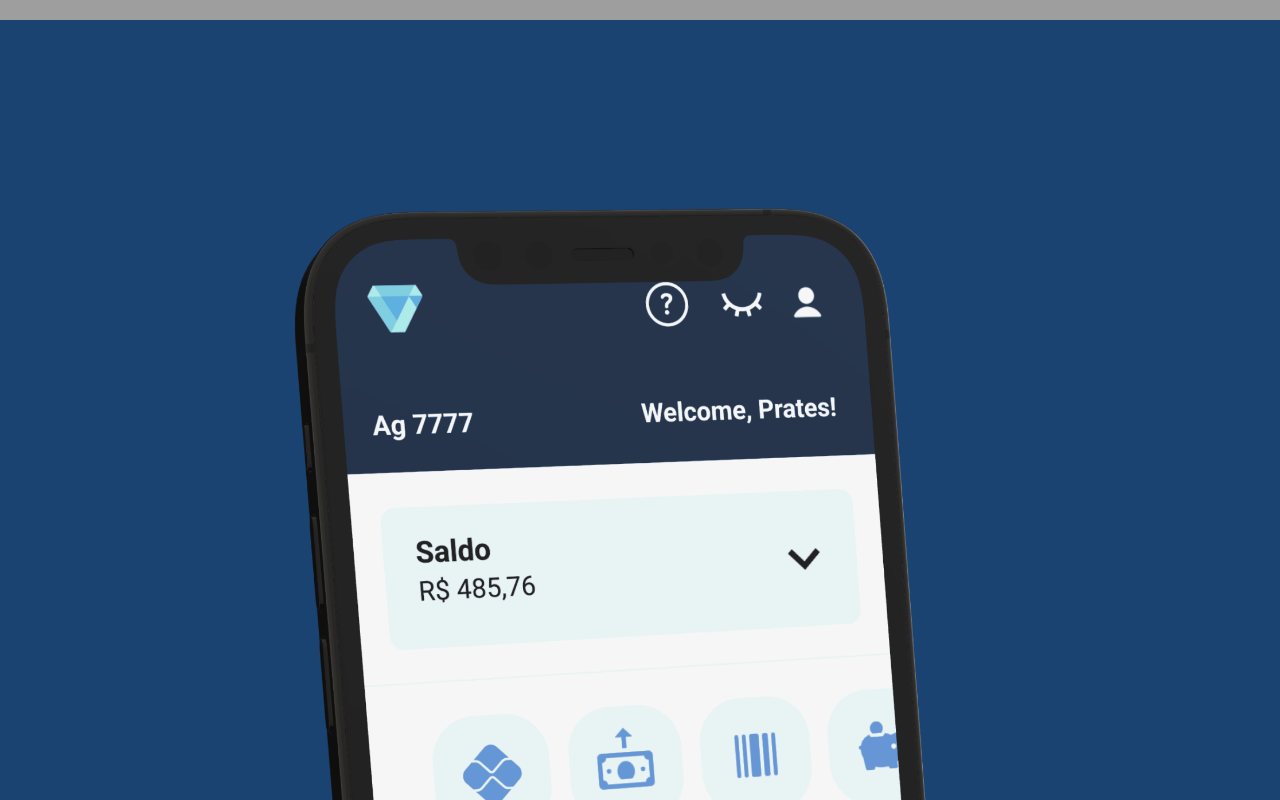
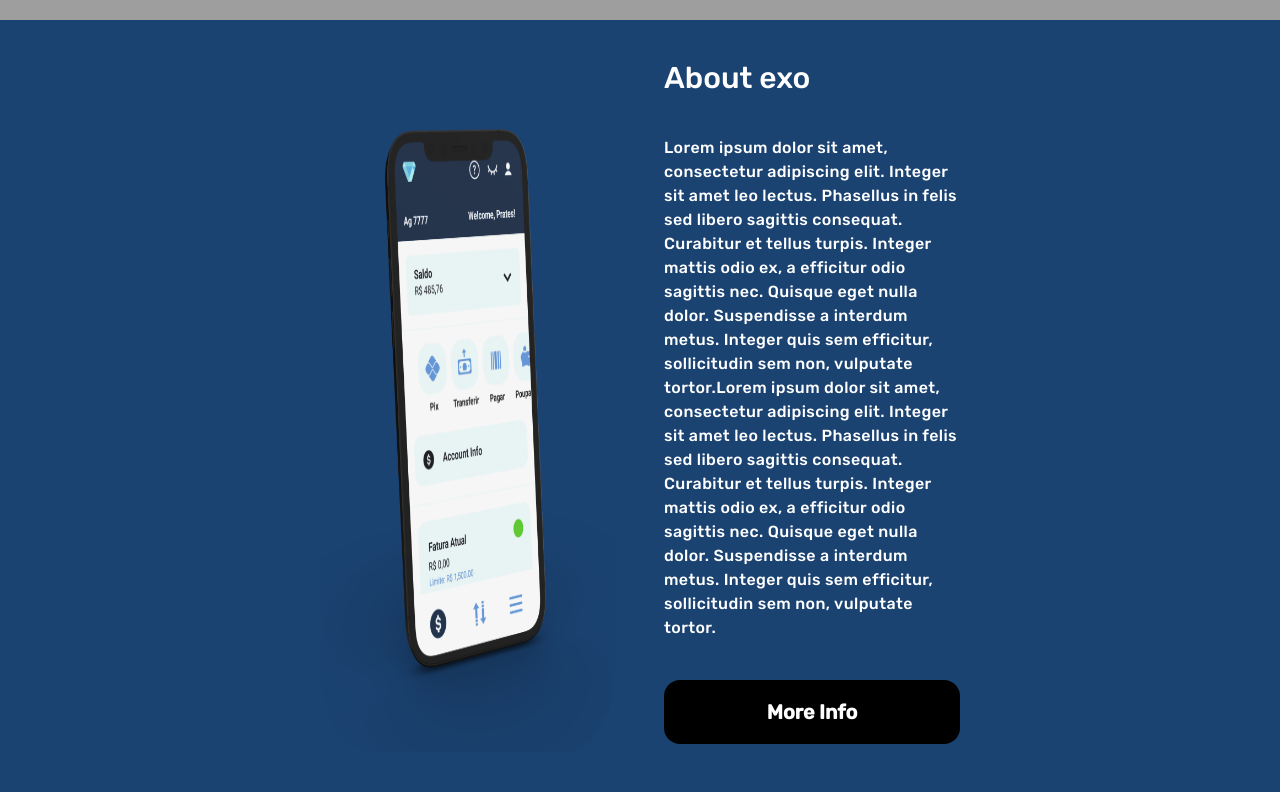
Before and after one commit to vinicius-prates/sandbox, a React (Vite) app: page / in a window 1280 px wide. Shown: the part 780-1580 px from the top of the page. Built offline with nearby package versions, Linux system fonts and the light colour scheme; grey boxes are pictures that could not be loaded.

Commit message:
div aboutExo done

```diff
--- a/src/components/AboutExo.jsx
+++ b/src/components/AboutExo.jsx
@@ -5,17 +5,20 @@ import Phone from '../assets/celular.png'
 export const AboutExo = () => {
     return(
         <>
-        <div className="bg-[#1B4372] bg-cover h-full flex flex-col p-6 gap-12">
-            <div className="w-full">
-                <img src={Phone} className="w-[100%] "></img>
+        <div className="bg-[#1B4372] bg-cover h-full flex flex-col p-6 gap-12 lg:flex-row lg:space-content-evenly lg:py-10 lg:px-[20rem] ">
+            <div className="w-full lg:w-[50%]">
+                <img src={Phone} className="w-[100%] h-full  lg:w-[100%]"></img>
             </div>
-            <div className=" flex flex-col gap-10">
+            <div className=" flex flex-col gap-10 lg:w-[50%] justify-center">
                 <h1  className="text-white text-3xl">About exo</h1>
-                <p className="text-white font-thin">Lorem ipsum dolor sit amet, consectetur adipiscing elit. Integer sit amet leo lectus.
+                <p className="text-white font-thin tracking-wide">Lorem ipsum dolor sit amet, consectetur adipiscing elit. Integer sit amet leo lectus.
+                 Phasellus in felis sed libero sagittis consequat. Curabitur et tellus turpis. Integer mattis odio ex,
+                  a efficitur odio sagittis nec. Quisque eget nulla dolor. Suspendisse a interdum metus. Integer quis sem efficitur,
+                  sollicitudin sem non, vulputate tortor.Lorem ipsum dolor sit amet, consectetur adipiscing elit. Integer sit amet leo lectus.
                  Phasellus in felis sed libero sagittis consequat. Curabitur et tellus turpis. Integer mattis odio ex,
                   a efficitur odio sagittis nec. Quisque eget nulla dolor. Suspendisse a interdum metus. Integer quis sem efficitur,
                   sollicitudin sem non, vulputate tortor.</p>
-                  <a  className="block px-4 py-3 mb-2 leading-loose text-xs text-center text-white font-semibold bg-black   hover:bg-blue-700  rounded-xl" href="#">More Info</a>
+                  <a  className="block px-4 py-3 mb-2 leading-loose text-xl text-center text-white text-lg font-semibold bg-black   hover:bg-blue-700  rounded-2xl transition duration-200" href="#">More Info</a>
             </div>
         </div>
         </>
--- a/src/components/NavBar.jsx
+++ b/src/components/NavBar.jsx
@@ -25,8 +25,8 @@ export const NavBar = () => {
 				</svg>
 			</button>
 		</div>
-		<ul  className="mobile-menu lg:mt-0 mt-[20rem] ml-0 bg-white w-80  h-80	justify-center
-		 rounded-lg flex-col gap-4 flex md:hidden  md:ml-0 md:bg-transparent text-center  hidden absolute top-1/2 left-1/2
+		<ul  className="mobile-menu lg:mt-0 mt-[25rem] ml-0 bg-white w-[90%]  h-[40rem]	justify-center
+		 rounded-lg flex-col gap-6 flex md:hidden  md:ml-0 md:bg-transparent text-center  hidden absolute top-1/2 left-1/2
 		 transform -translate-y-1/2 -translate-x-1/2 lg:flex lg:mx-auto lg:flex lg:items-center lg:w-auto lg:space-x-6 lg:flex
 		 lg:gap-0 lg:flex-row lg:h-0  h-screen">
 			<li><Link to="/"  className="text-lg lg:text-sm text-gray-800 font-bold hover:text-gray-500 border-b-2  select-none" >Home</Link></li>
```
